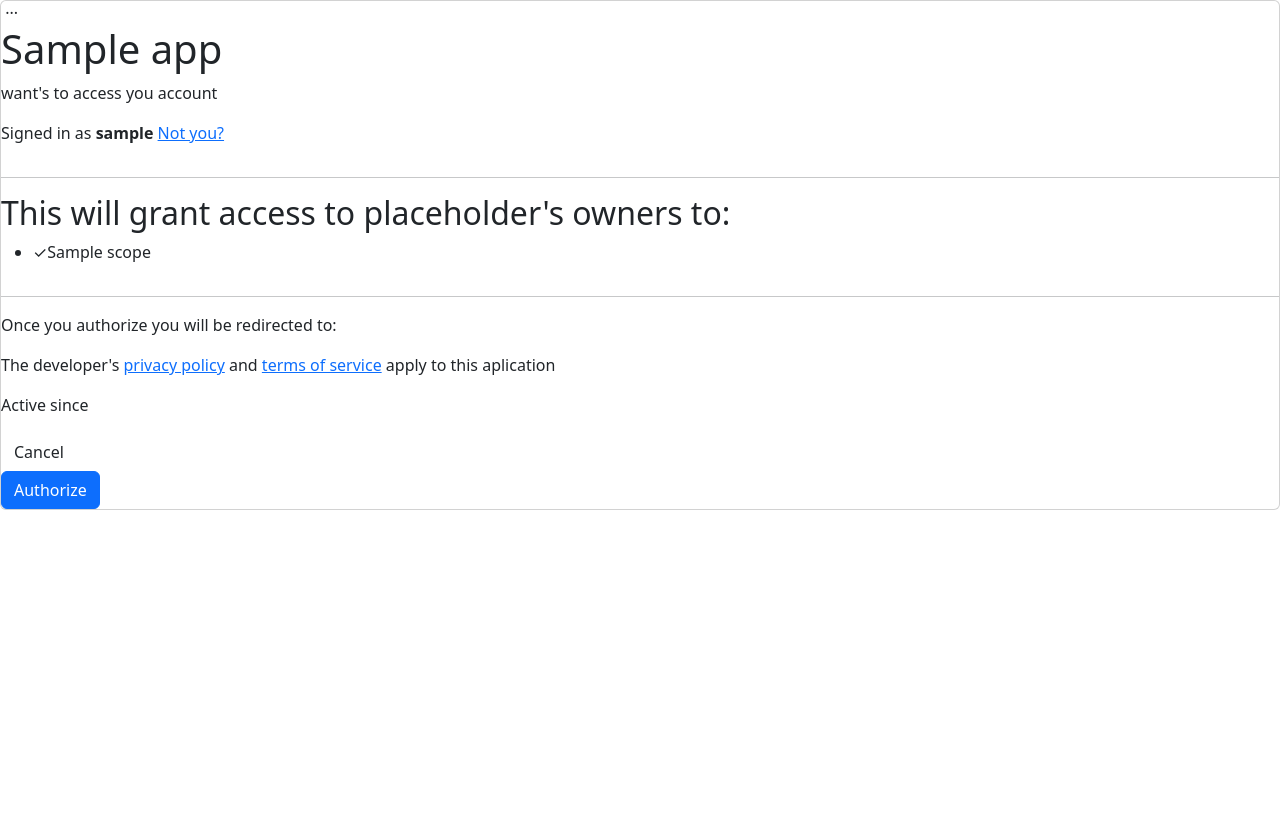
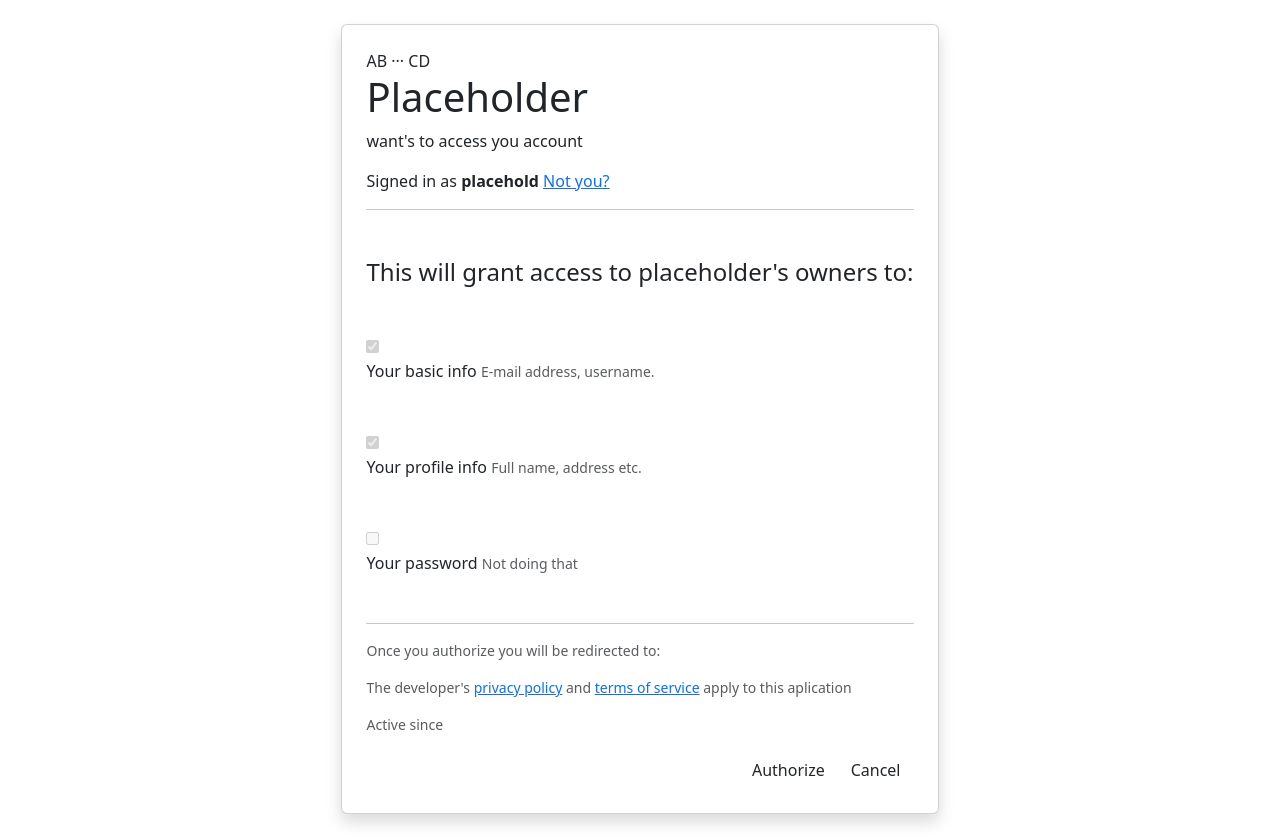
Before and after one commit to joelmohh/auth, a Node server app: template views/authorize.ejs in a window 1280 px wide. Before the commit the page ends 510 px from the top, so only its background shows below. Run offline with Node 20, Linux system fonts and the light colour scheme; tables that the repository leaves empty hold one stand-in row (values such as "Sample post"); the template is opened without the code that fills it: values that come from a table or form of the project are taken from there, most other values are stand-ins (such as "Sample title", 1, 10 or a date in 2020); some libraries are stand-ins or nearby versions.

Commit message:
version 0.0.36 feat: update authorize view with new layout and content

```diff
--- a/views/authorize.ejs
+++ b/views/authorize.ejs
@@ -5,7 +5,7 @@
 <head>
     <meta charset="UTF-8">
     <meta name="viewport" content="width=device-width, initial-scale=1">
-    <title>Authorize <%= app.name %>
+    <title>Authorize Placeholder
     </title>
     <link href="https://cdn.jsdelivr.net/npm/bootstrap@6.0.0-alpha.1/dist/css/bootstrap.min.css" rel="stylesheet"
         integrity="sha384-B/GM4XqrwHnWXNOWMbloTmrYXZg10cakYGmpfsR/bbzQ6JAJI4ihuyADKLnBgrCe" crossorigin="anonymous">
@@ -16,56 +16,72 @@
 </head>
 
 <body>
-    <main class="card">
-
+    <main class="container min-vh-100 d-flex align-items-center justify-content-center py-4">
+        <div class="card auth-card shadow p-6">
+            <div class="card-body p-4">
                 <header class="avatars">
-            <img class="avatar" src="<%= user.picture %>" alt="">
+                    <span class="avatar">AB</span>
                     <span class="dots">···</span>
-            <img class="avatar" src="<%= app.picture %>" alt="">
+                    <span class="avatar">CD</span>
                 </header>
 
                 <section class="title">
                     <h1>
-                <%= app.name %>
+                        Placeholder
                     </h1>
                     <p class="subtitle">want's to access you account</p>
                     <p class="signed-in">
-                Signed in as <strong>
-                    <%= user.username %>
-                </strong>
-                <a href="/api/logout">Not you?</a>
+                        Signed in as <strong>placehold</strong> <a href="/api/logout">Not you?</a>
                     </p>
                 </section>
 
                 <hr class="divider">
 
                 <section class="permissions">
-            <h2>This will grant access to placeholder's owners to:</h2>
-            <ul>
-                <% scopes.forEach((scope)=> { %>                    <!---TODO Probabilly misspeled (and even this word)-->
-                    <li class="allowed"><span class="icon">✓</span><%= scope.bealtfullName %> </li>
-                <% }) %>
-            </ul>
+                    <h4 class="mt-5 mb-5">This will grant access to placeholder's owners to:</h3>
+                        <div class="form-field mb-5">
+                            <input type="checkbox" class="check" checked disabled />
+                            <div class="form-field-content">
+                                <label for="checkDescription">Your basic info</label>
+                                <small class="form-text">E-mail address, username.</small>
+                            </div>
+                        </div>
+                        <div class="form-field mb-5">
+                            <input type="checkbox" class="check" checked disabled />
+                            <div class="form-field-content">
+                                <label for="checkDescription">Your profile info</label>
+                                <small class="form-text">Full name, address etc.</small>
+                            </div>
+                        </div>
+                        <div class="form-field mb-5">
+                            <input type="checkbox" class="check" disabled />
+                            <div class="form-field-content">
+                                <label for="checkDescription">Your password</label>
+                                <small class="form-text">Not doing that</small>
+                            </div>
+                        </div>
                 </section>
 
                 <hr class="divider">
 
                 <section class="info">
-            <p>Once you authorize you will be redirected to: <% app.redirectUrl %></p>
-            <p>The developer's <a href="<%= app.ppUrl %>">privacy policy</a> and <a href="<%= app.tosUrl %>">terms of service</a> apply to this
+                    <p class="form-text">Once you authorize you will be redirected to: <% app.redirectUrl %>
+                    </p>
+                    <p class="form-text">The developer's <a href="<%= app.ppUrl %>">privacy policy</a> and <a
+                            href="<%= app.tosUrl %>">terms of service</a> apply to this
                         aplication</p>
-            <p>Active since <%= app.creation %></p>
+                    <p class="form-text">Active since <%= app.creation %>
+                    </p>
                 </section>
 
-        <footer class="actions">
-            <form method="post" action="/oauth/deny">
-                <button type="submit" class="btn btn-cancel">Cancel</button>
+                <footer class="form-field d-flex float-end">
+                    <form method="post" action="/oauth/authorize">
+                        <button type="submit" class="btn btn-solid theme-primary">Authorize</button>
                     </form>
-            <form method="post" action="/oauth/authorize">
-                <button type="submit" class="btn btn-primary">Authorize</button>
-            </form>
+                    <button type="submit" class="btn btn-outline theme-danger">Cancel</button>
                 </footer>
-
+            </div>
+        </div>
     </main>
 </body>
 
```
Lines whose indentation alone changed are shown as unchanged.
